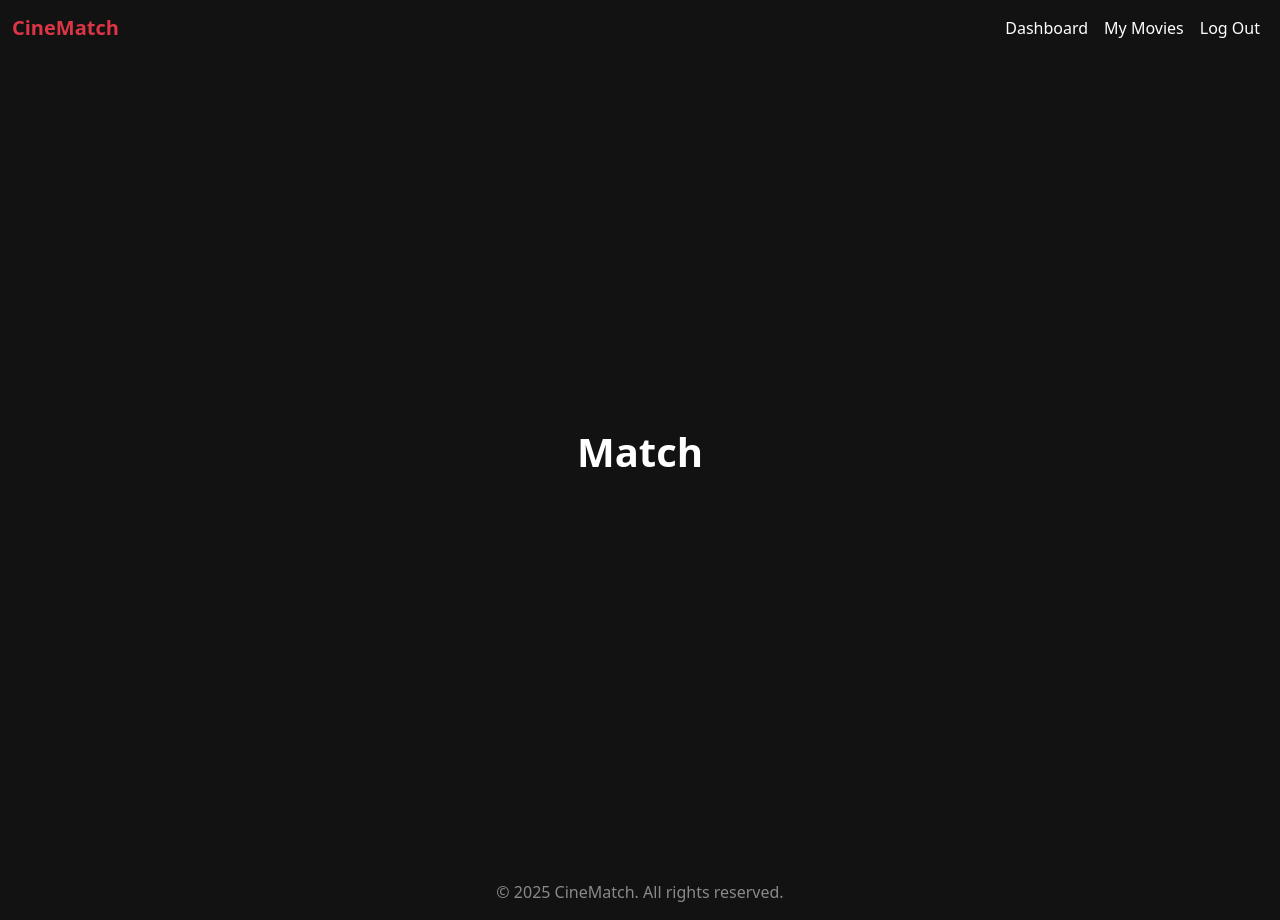
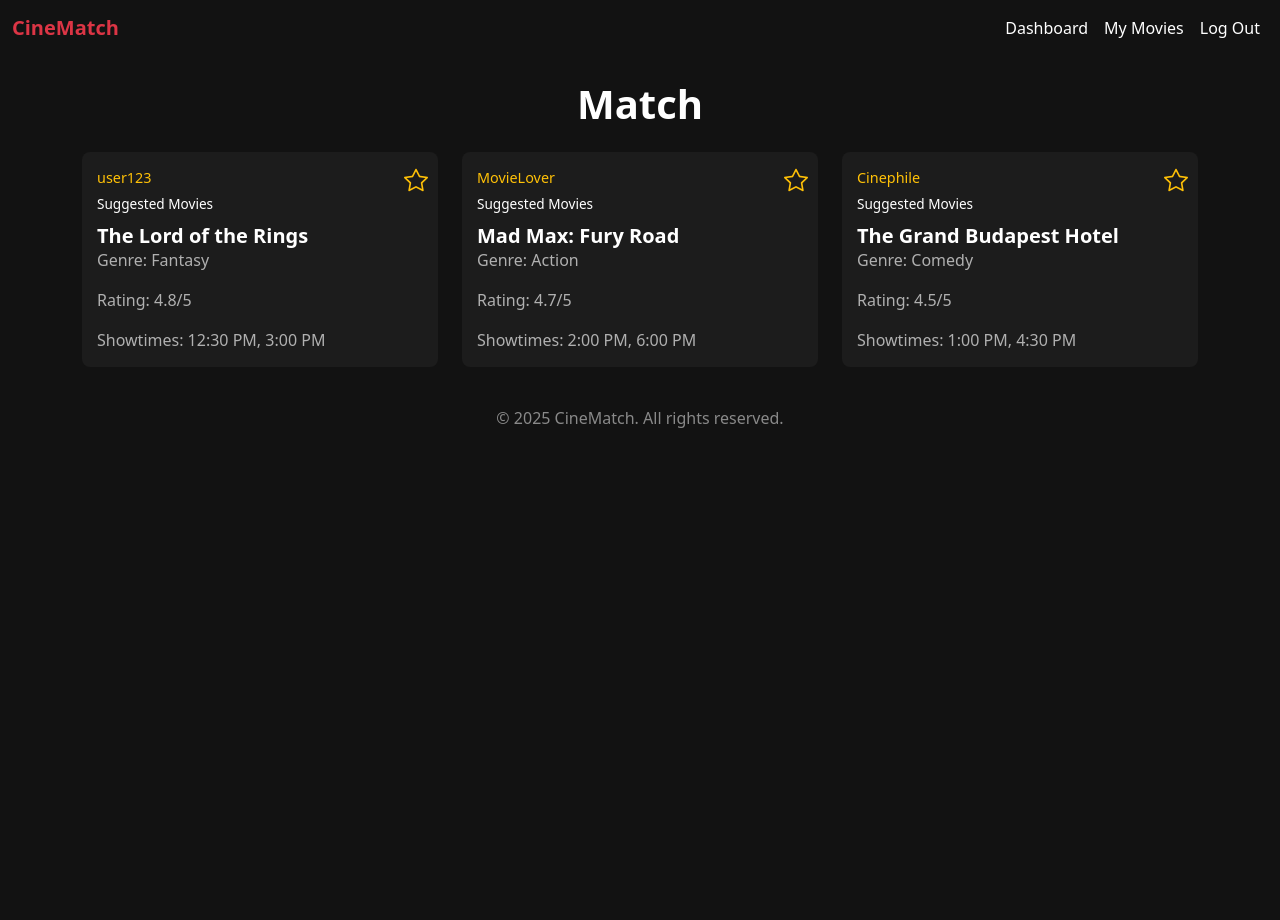
Before and after one commit to nnamyslowska/MyGitProjects, a Flask app: page /match in a window 1280 px wide. After the commit the page ends 428 px from the top, so only its background shows below. Run offline with Flask 3, Linux system fonts and the light colour scheme.

Commit message:
Enhance match page layout; add movie cards with details including genre, rating, and showtimes for improved user interaction.

```diff
--- a/templates/match.html
+++ b/templates/match.html
@@ -12,12 +12,40 @@
       background-color: #121212;
       color: white;
     }
-    .center-title {
-      height: 100vh;
-      display: flex;
-      justify-content: center;
-      align-items: center;
-      text-align: center;
+    .movie-card {
+      background-color: #1c1c1c;
+      border-radius: 8px;
+      padding: 15px;
+      margin-bottom: 15px;
+      position: relative;
+    }
+    .movie-card .card-title {
+      font-size: 1.25rem;
+      font-weight: bold;
+    }
+    .movie-card .card-text {
+      color: #b0b0b0;
+    }
+    .movie-card .username {
+      font-size: 0.9rem;
+      color: #ffc107;
+      margin-bottom: 5px;
+    }
+    .movie-card .suggested-text {
+      font-size: 0.85rem;
+      color: #ffffff;
+      margin-bottom: 10px;
+    }
+    .movie-card .star-icon {
+      position: absolute;
+      top: 10px;
+      right: 10px;
+      font-size: 1.5rem;
+      color: #ffc107;
+      cursor: pointer;
+    }
+    .movie-card .star-icon:hover {
+      color: #ffcc00;
     }
   </style>
 </head>
@@ -43,8 +71,48 @@
   </nav>
 
   <!-- Main Content -->
-  <div class="center-title">
-    <h1 class="fw-bold">Match</h1>
+  <div class="container mt-4">
+    <h1 class="text-center fw-bold mb-4">Match</h1>
+
+    <!-- Movie List -->
+    <div class="row">
+      <!-- Example Movie Card -->
+      <div class="col-md-4">
+        <div class="movie-card">
+          <i class="bi bi-star star-icon"></i>
+          <p class="username">user123</p>
+          <p class="suggested-text">Suggested Movies</p>
+          <h5 class="card-title">The Lord of the Rings</h5>
+          <p class="card-text">Genre: Fantasy</p>
+          <p class="card-text">Rating: 4.8/5</p>
+          <p class="card-text">Showtimes: 12:30 PM, 3:00 PM</p>
+        </div>
+      </div>
+
+      <div class="col-md-4">
+        <div class="movie-card">
+          <i class="bi bi-star star-icon"></i>
+          <p class="username">MovieLover</p>
+          <p class="suggested-text">Suggested Movies</p>
+          <h5 class="card-title">Mad Max: Fury Road</h5>
+          <p class="card-text">Genre: Action</p>
+          <p class="card-text">Rating: 4.7/5</p>
+          <p class="card-text">Showtimes: 2:00 PM, 6:00 PM</p>
+        </div>
+      </div>
+
+      <div class="col-md-4">
+        <div class="movie-card">
+          <i class="bi bi-star star-icon"></i>
+          <p class="username">Cinephile</p>
+          <p class="suggested-text">Suggested Movies</p>
+          <h5 class="card-title">The Grand Budapest Hotel</h5>
+          <p class="card-text">Genre: Comedy</p>
+          <p class="card-text">Rating: 4.5/5</p>
+          <p class="card-text">Showtimes: 1:00 PM, 4:30 PM</p>
+        </div>
+      </div>
+    </div>
   </div>
 
   <!-- Footer -->
```
